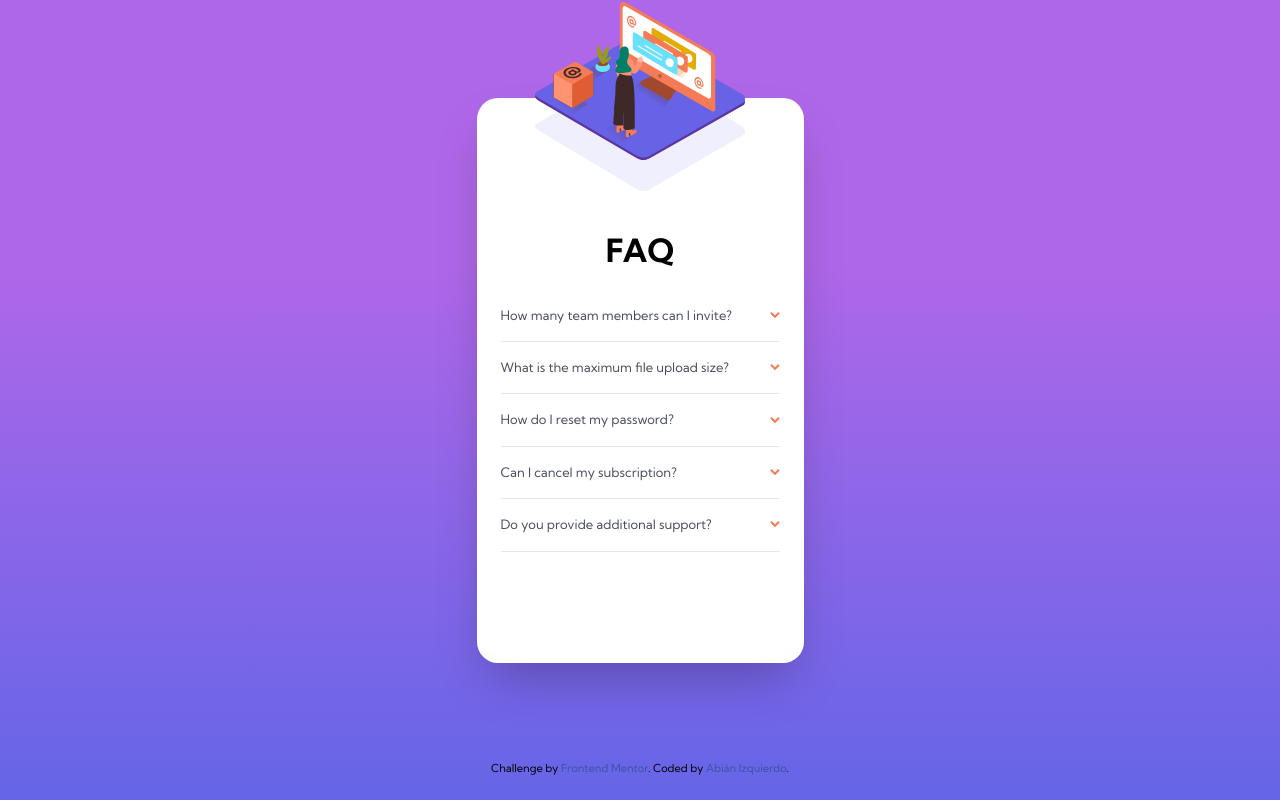
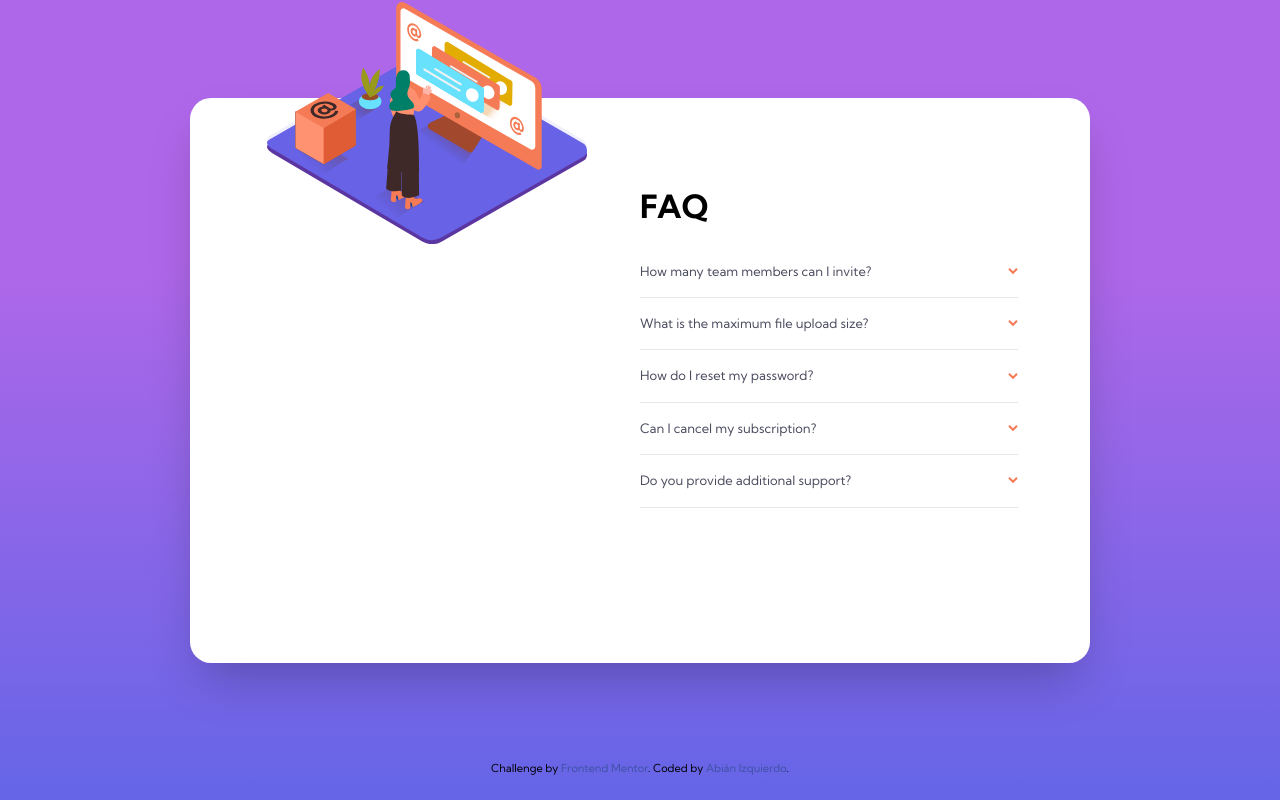
Before and after one commit to abizmo/faq-accordion-card, a React (Create React App) app: page / in a window 1280 px wide. Built offline with nearby package versions, Linux system fonts and the light colour scheme.

Commit message:
Fix FaqBox

```diff
--- a/src/components/FaqCard/index.jsx
+++ b/src/components/FaqCard/index.jsx
@@ -9,8 +9,8 @@ const FaqCard = ({ faqs }) => {
     .map((e, i) => (index === i ? !showArray[i] : false)));
 
   return (
-    <div className="bg-white w-mobw h-mobh mx-auto pb-6u px-3u rounded shadow-2xl">
-      <div className="flex flex-col items-center pt-16u relative">
+    <div className="bg-white w-mobw xl:w-desw h-mobh mx-auto pb-6u px-3u rounded shadow-2xl flex flex-col xl:flex-row">
+      <div className="flex flex-col items-center h-16u w-full xl:w-1/2 relative">
         <img
           alt="woman"
           className="absolute -top-32 w-3/4 z-10"
@@ -22,8 +22,8 @@ const FaqCard = ({ faqs }) => {
           src={`${process.env.PUBLIC_URL}/images/bg-pattern-mobile.svg`}
         />
       </div>
-      <div>
-        <h1 className="text-h1 text-center font-bold mb-2u ">FAQ</h1>
+      <div className="flex-1 xl:pr-16 xl:pt-28">
+        <h1 className="text-h1 text-center xl:text-left font-bold mb-2u">FAQ</h1>
         {
       faqs.map(({ question, answer }, i) => (
         <Faq
--- a/tailwind.config.js
+++ b/tailwind.config.js
@@ -25,6 +25,8 @@ module.exports = {
         '5u': '40px',
         '6u': '48px',
         '16u': '128px',
+        desh: '565px',
+        desw: '900px',
         mobh: '565px',
         mobw: '327px',
       },
```
